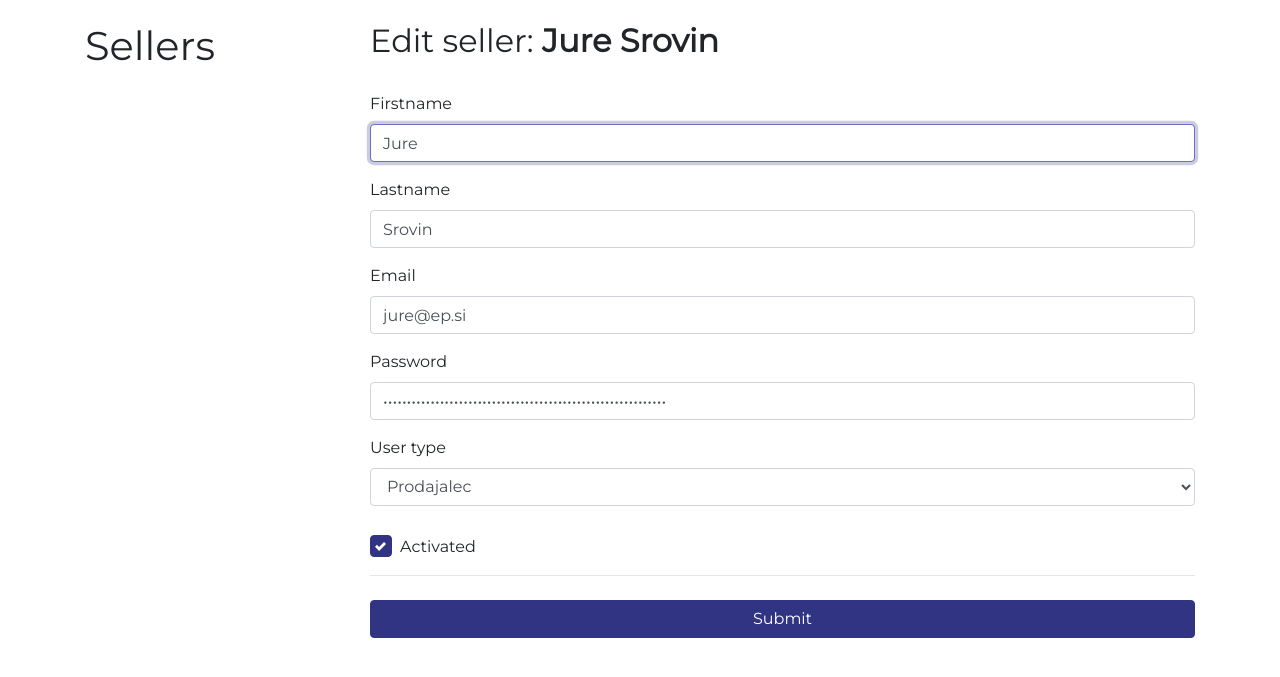
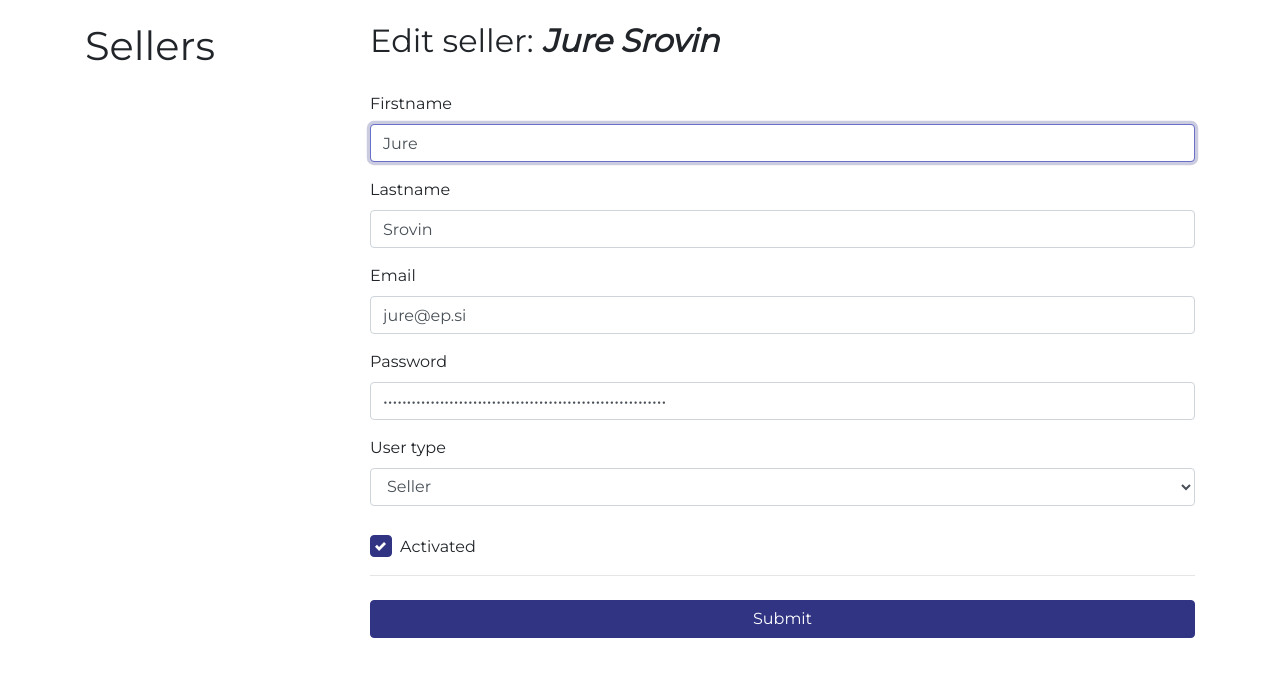
Before and after one commit to simenravnik/online-shop, a PHP site: page /netbeans/users/edit/2 in a window 1280 px wide. Shown: the part 58-735 px from the top of the page. Run offline with PHP 8.4, Linux system fonts and the light colour scheme; a user stored in the database is signed in; data comes from the database, SQL or seed files in the repository; some libraries are stand-ins or nearby versions; some web fonts are replaced.

Commit message:
Fix minor details in user edit view

```diff
--- a/views/user-edit.php
+++ b/views/user-edit.php
@@ -96,7 +96,7 @@
                       <?php if ($_SESSION["type"] == 1) { ?>
                          <h2>Edit customer: <b><i><?= $name ?> <?= $lastName ?></i></b></h2>
                      <?php } else if ($_SESSION["type"] == 0) { ?>
-                         <h2>Edit seller: <b><?= $name ?> <?= $lastName ?></b></h2>
+                         <h2>Edit seller: <b><i><?= $name ?> <?= $lastName ?></i></b></h2>
                      <?php } ?>
                       <br>
 
@@ -126,9 +126,9 @@
                              <label>User type</label>
                              <select class="form-control" name="type">
                                  <?php if($_SESSION["type"] == 0) { ?>
-                                     <option value="1" choose selected>Prodajalec</option>
+                                     <option value="1" choose selected>Seller</option>
                                  <?php } else if ($_SESSION["type"] == 1) { ?>
-                                     <option value="2" choose selected>Stranka</option>
+                                     <option value="2" choose selected>Customer</option>
                                  <?php } ?>
                              </select>
                           </div>
```
